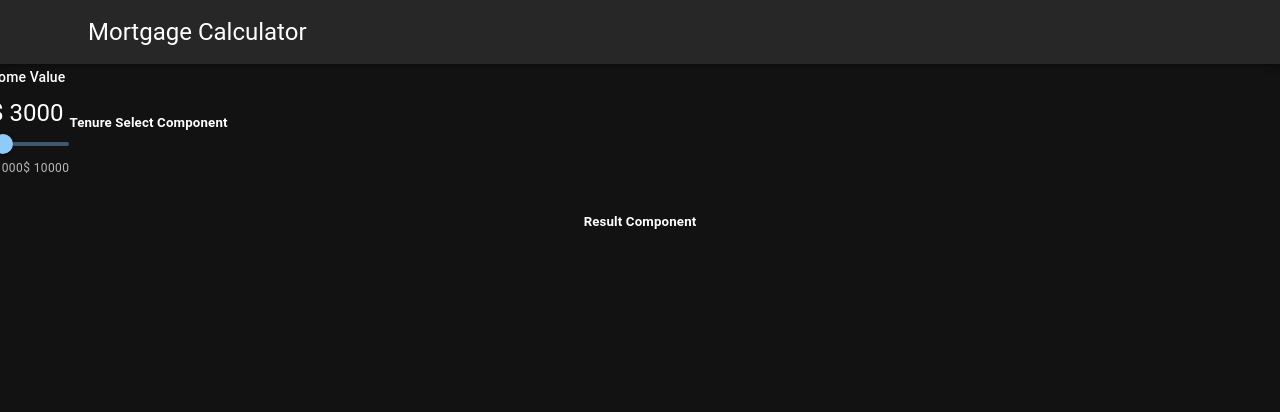
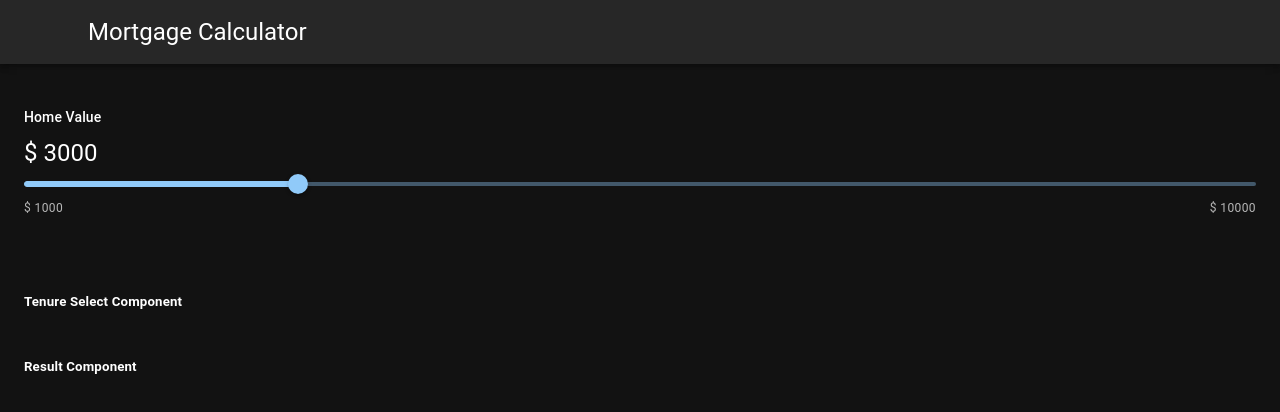
Before and after one commit to Prakash-Ravichandran/Mortgage_Calculator, a React (Create React App) app: page / in a window 1280 px wide. Shown: the top 412 px of the page. Built offline with nearby package versions, Linux system fonts and the light colour scheme.

Commit message:
fix: ui_fixed for margins in sliderComponent

```diff
--- a/src/App.css
+++ b/src/App.css
@@ -1,5 +1,5 @@
 .App {
-  text-align: center;
+  /* / text-align: center; */
 }
 
 .App-logo {
--- a/src/App.js
+++ b/src/App.js
@@ -17,20 +17,22 @@ function App() {
   });
 
   return (
-    <React.Fragment>
     <div className="App">
       <Navbar />
       <Container maxWidth="x1" sx={{ marginTop: 4 }}>
         <Grid container spacing={5} alignItems="center">
+          <Grid item xs={12}>
             <SliderSelect data={data} setData={setData} />
-            <TenureSelect />
+          </Grid>
+          <Grid item xs={12}>
+            <TenureSelect data={data} setData={setData} />
+          </Grid>
         </Grid>
         <Grid item xs={12} md={6}>
           <Result />
         </Grid>
       </Container>
     </div>
-    </React.Fragment>
   );
 }
 
```
Lines whose indentation alone changed are shown as unchanged.
